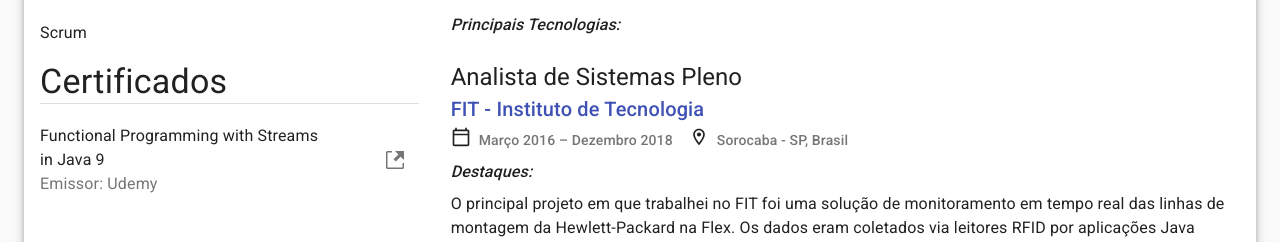
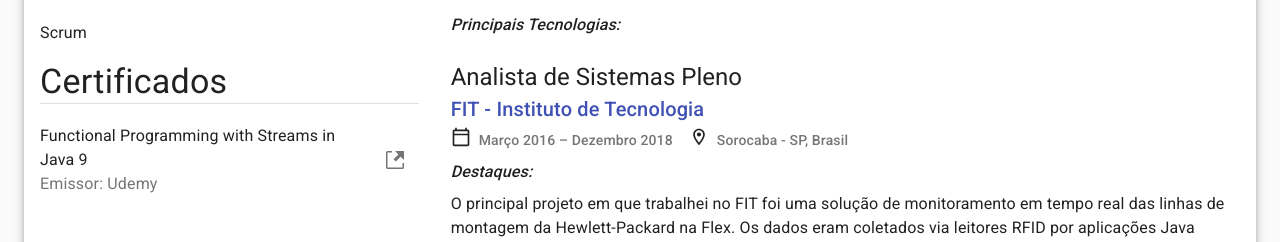
Before and after one commit to eduardopvm/react-cv, a React (Create React App) app: page / in a window 1280 px wide. Shown: the part 2087-2329 px from the top of the page. Built offline with nearby package versions, Linux system fonts and the light colour scheme.

Commit message:
trying in vain to fix print text overflow on the certificate url

```diff
--- a/src/sidebar/CertificateList.js
+++ b/src/sidebar/CertificateList.js
@@ -11,20 +11,21 @@ import { useTranslation } from "react-i18next";
 
 import { GoLinkExternal } from "react-icons/go";
 
+// TODO: refactor this whole shebang to have a print and screen versions
 export default function CertificateList(props) {
   const [t, i18n] = useTranslation();
   const certList = props.certificates.map((cert) => {
     return (
       <Grid container key={cert.name}>
         <ListItem key={cert.name}>
-          <Grid item xs={9}>
+          <Grid item xs={10}>
             <ListItemText>
               <Box>
                 <Typography>{cert.name}</Typography>
                 <Typography color="textSecondary">{t("issuer")}: {cert.issuer}</Typography>
                 <Box display="none" displayPrint="block">
                   {cert.url != null &&
-                    <Typography color="textSecondary">URL: {cert.url}</Typography>
+                    <Typography color="textSecondary">{`URL: ${cert.url}`}</Typography>
                   }
                 </Box>
               </Box>
@@ -32,7 +33,7 @@ export default function CertificateList(props) {
           </Grid>
 
           {/* List Button */}
-          <Grid item xs={3}>
+          <Grid item xs={2}>
             <ListItemSecondaryAction>
               <Box displayPrint="none">
                 {cert.url
```
